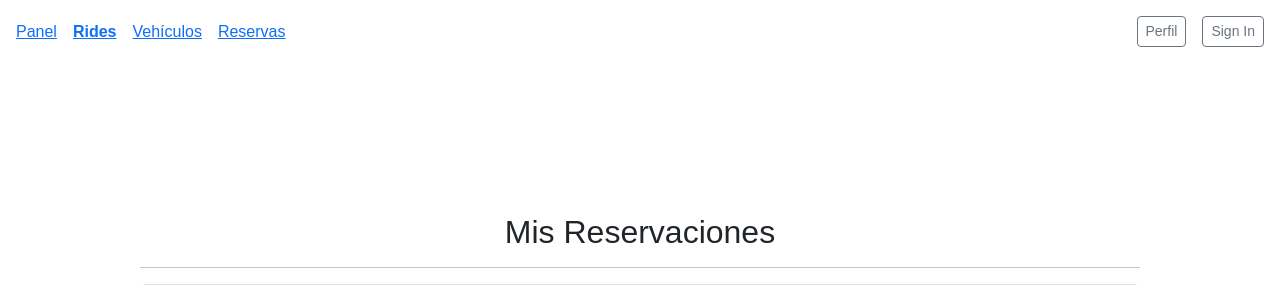
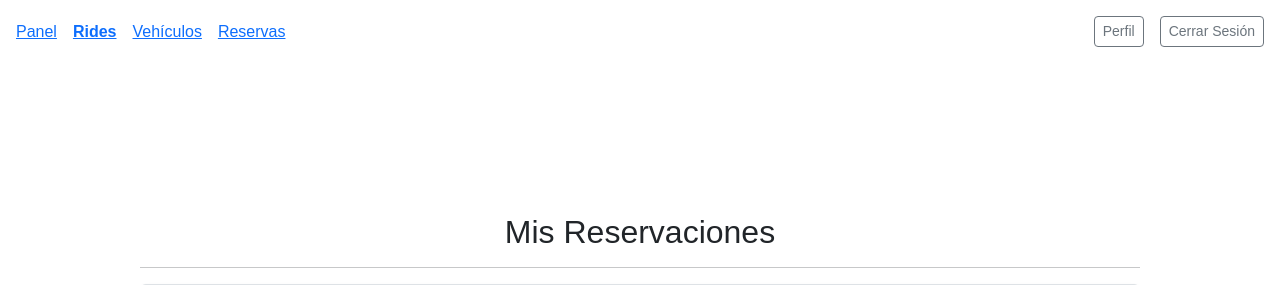
Before and after one commit to godlychrist/Aventones, a PHP site: page /pages/myBookings.php in a window 1280 px wide. Shown: the top 285 px of the page. Run offline with PHP 8.4, Linux system fonts and the light colour scheme; data that the repository does not hold is empty.

Commit message:
It now closes session

```diff
--- a/pages/myBookings.php
+++ b/pages/myBookings.php
@@ -44,7 +44,7 @@
                         </nav>
                         <div class="d-flex align-items-center gap-3">
                             <a href="/pages/profile.php" class="btn btn-sm btn-outline-secondary">Perfil</a>
-                            <a href="login.php" class="btn btn-sm btn-outline-secondary">Sign In</a>
+                            <a href="/functions/logout.php" class="btn btn-sm btn-outline-secondary">Cerrar Sesión</a>
                         </div>
                     </div>
                 </div>
```
